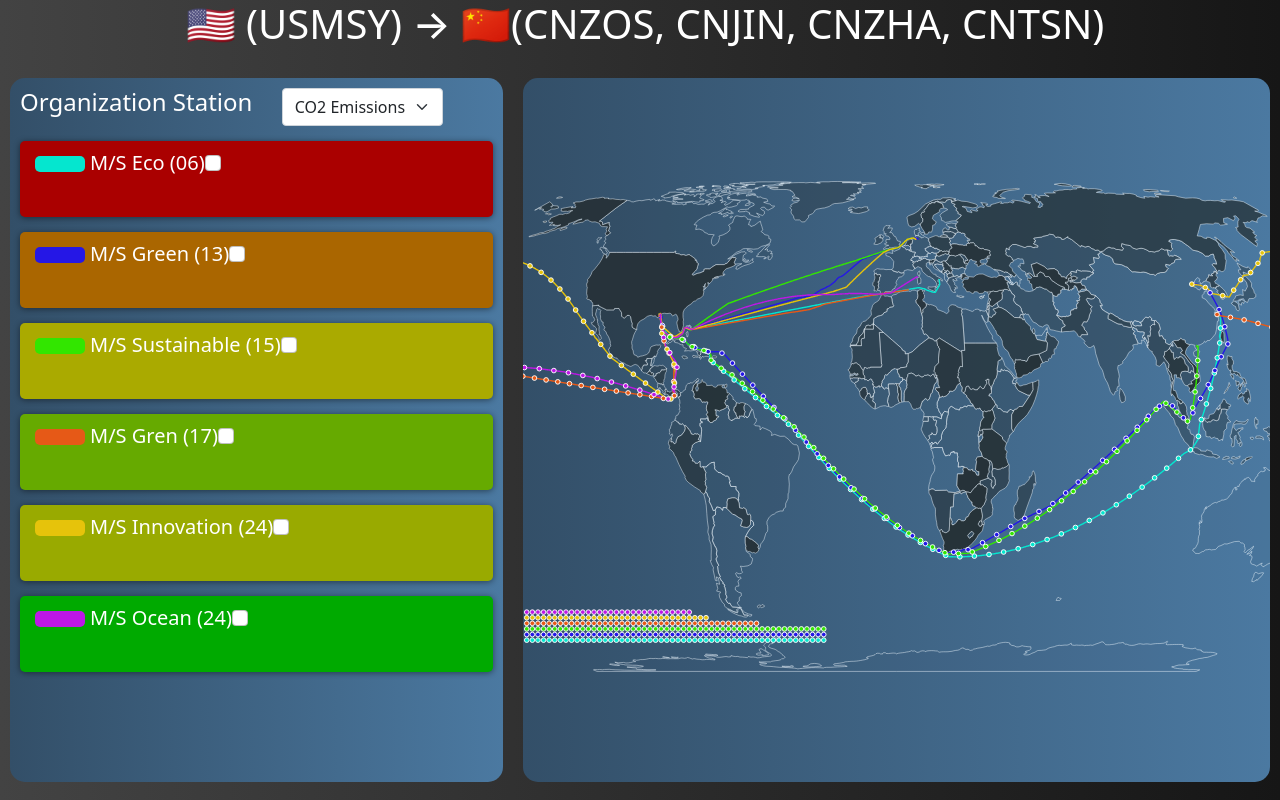
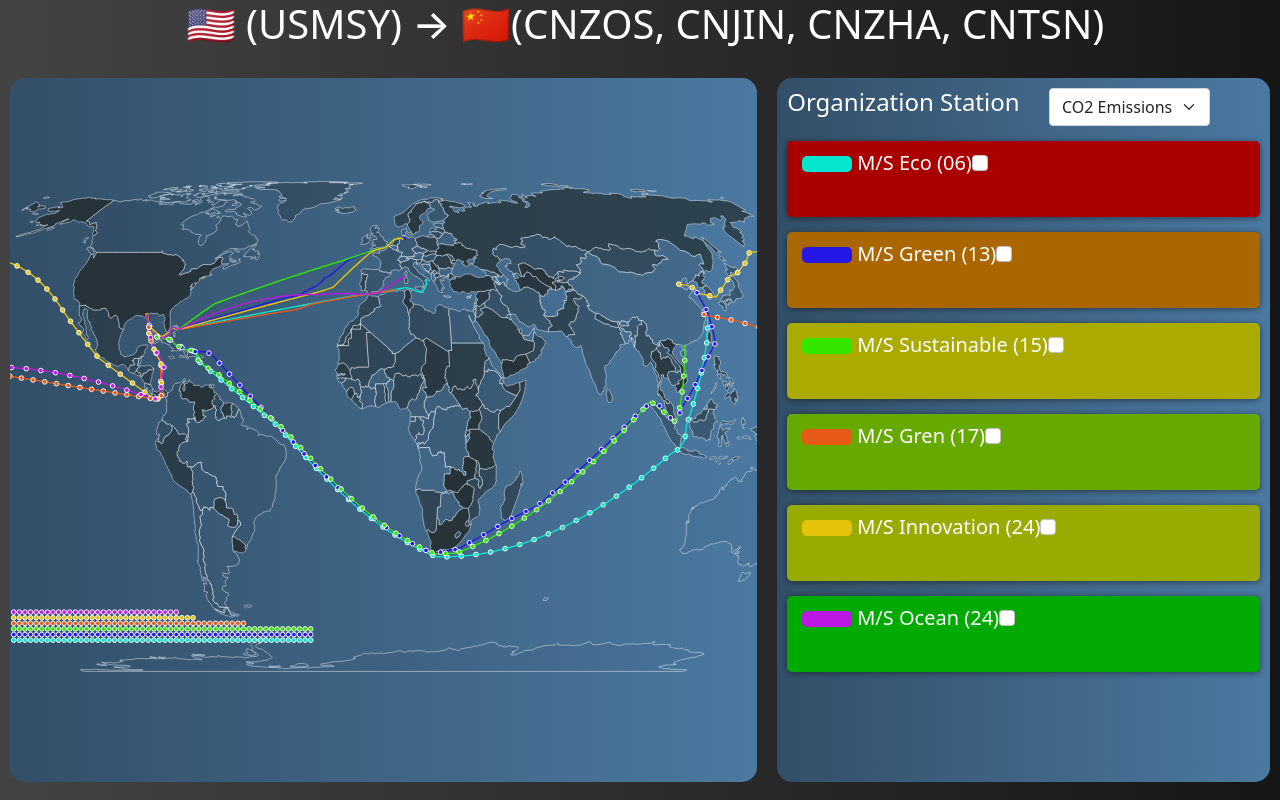
Before and after one commit to haved/Veracity7, a React (Create React App) app: page / in a window 1280 px wide. Built offline with nearby package versions, Linux system fonts and the light colour scheme.

Commit message:
ferdig snart

```diff
--- a/src/App.tsx
+++ b/src/App.tsx
@@ -61,8 +61,8 @@ function App(this: any) {
         </header>
       </div>
       <div className="ContainerContainer">
+        <MapContainer boats={boats} dotVariable="price"></MapContainer>
         <InfoContainer boats={boats} setSorting={setSorting} boatsHidden={boatsHidden} setBoatsHidden={setBoatsHidden} sorting={sorting}></InfoContainer>
-        <MapContainer boats={boats} dotVariable="price"></MapContainer>
       </div>
     </div>
   );
```
Also changed, not shown: link.txt.txt (added).
